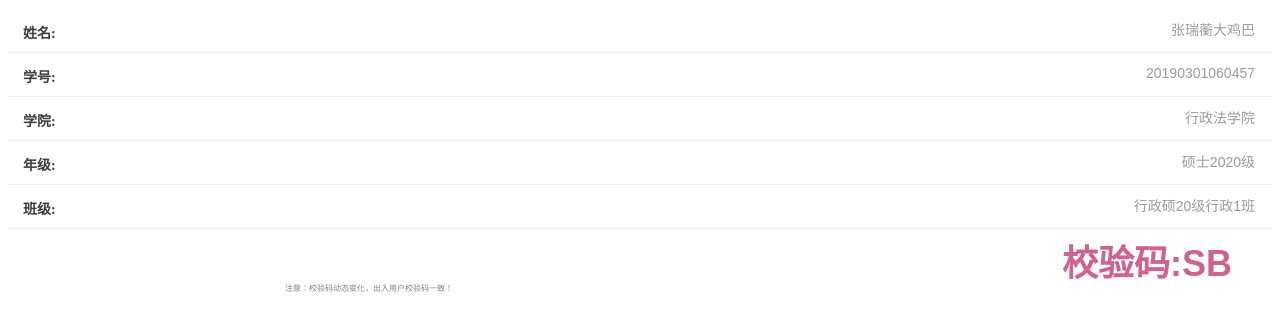
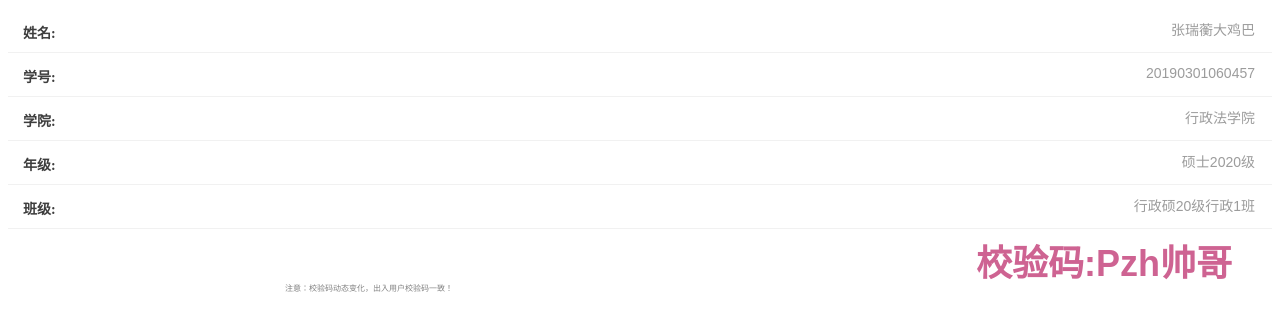
Before and after one commit to ShuaiGePan/ShuaiGePan.github.io, a plain HTML site: page index.html in a window 1280 px wide. Shown: the top 312 px of the page. Drawn offline with Linux system fonts and the light colour scheme.

Commit message:
Update index.html

```diff
--- a/index.html
+++ b/index.html
@@ -122,7 +122,7 @@
     <div class="yanzhengma">
 
         <!-- <input id="scode">ZRHSB</span>  -->
-          <input class="yanzhengma" type="text" value="校验码:SB" style="font-size:36px;">
+          <input class="yanzhengma" type="text" value="校验码:Pzh帅哥" style="font-size:36px;">
     </div>
     <br><br>
 
```
